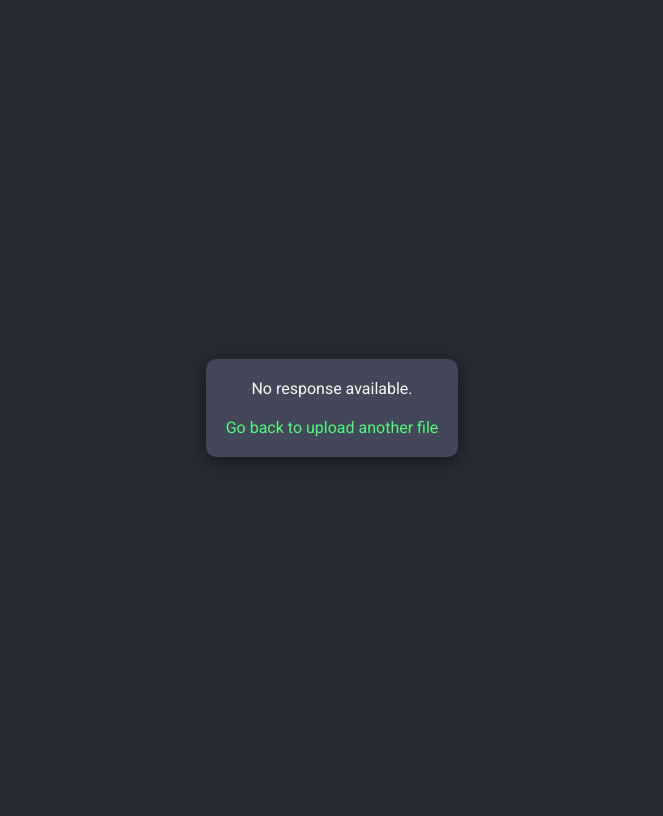
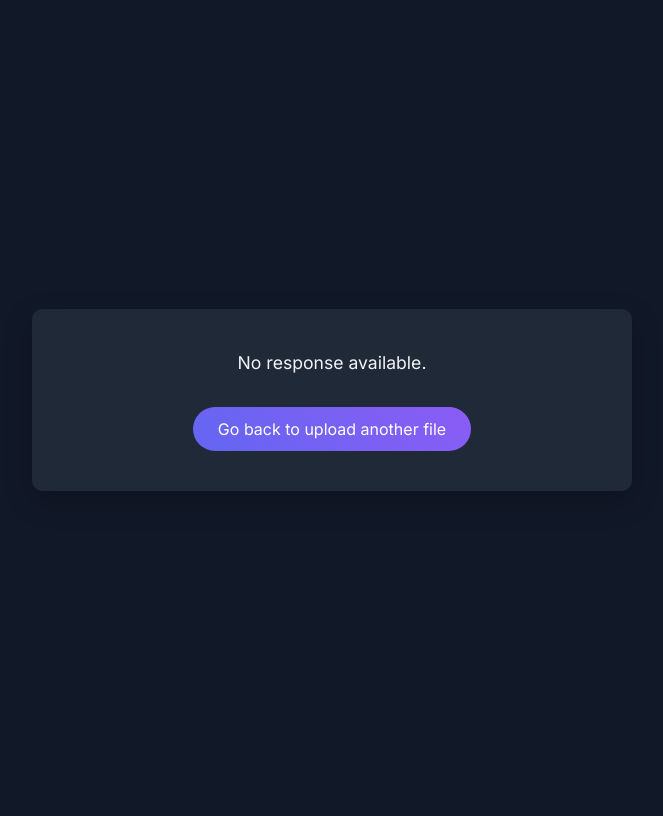
Before and after one commit to tanbaycu/tanbaycu-website, a Flask app: page /upload-result in a window 1280 px wide. Shown: the whole page, without its empty margins (308-971 px from the left). After the commit the page ends 491 px from the top, so only its background shows below. Run offline with Flask 3, Linux system fonts and the light colour scheme; parts of the project's set-up code (start-up, migrations or seed data) failed here and were passed over.

Commit message:
update form result

```diff
--- a/templates/upload_result.html
+++ b/templates/upload_result.html
@@ -4,48 +4,98 @@
     <meta charset="UTF-8" />
     <meta name="viewport" content="width=device-width, initial-scale=1.0" />
     <title>Upload Result - Tanbaycu</title>
-    <link
-      href="https://fonts.googleapis.com/css2?family=Roboto:wght@400;500&display=swap"
-      rel="stylesheet"
-    />
-    <link
-      rel="icon"
-      type="image/x-icon"
-      href="{{ url_for('static', filename='favicon.ico') }}"
-    />
+    <link href="https://fonts.googleapis.com/css2?family=Inter:wght@300;400;600&display=swap" rel="stylesheet" />
+    <link rel="icon" type="image/x-icon" href="{{ url_for('static', filename='favicon.ico') }}" />
     <style>
+      :root {
+        --primary-color: #6366f1;
+        --secondary-color: #8b5cf6;
+        --background-color: #111827;
+        --surface-color: #1f2937;
+        --text-color: #f3f4f6;
+        --text-muted: #9ca3af;
+      }
+
+      * {
+        margin: 0;
+        padding: 0;
+        box-sizing: border-box;
+      }
+
       body {
-        font-family: "Roboto", sans-serif;
-        background-color: #282a36;
-        color: #f8f8f2;
+        font-family: 'Inter', sans-serif;
+        background-color: var(--background-color);
+        color: var(--text-color);
         display: flex;
         justify-content: center;
         align-items: center;
         min-height: 100vh;
+        padding: 20px;
       }
+
       .container {
-        background-color: #44475a;
-        padding: 20px;
+        background-color: var(--surface-color);
+        padding: 40px;
         border-radius: 10px;
-        box-shadow: 0 4px 20px rgba(0, 0, 0, 0.5);
+        box-shadow: 0 10px 30px rgba(0, 0, 0, 0.2);
         max-width: 600px;
+        width: 100%;
         text-align: center;
+        transition: transform 0.3s ease, box-shadow 0.3s ease;
       }
+
+      .container:hover {
+        transform: translateY(-5px);
+        box-shadow: 0 15px 40px rgba(0, 0, 0, 0.3);
+      }
+
       .message {
-        margin-bottom: 20px;
+        margin-bottom: 30px;
+        font-size: 1.1rem;
+        line-height: 1.6;
       }
+
       a {
-        color: #50fa7b;
+        background: linear-gradient(45deg, var(--primary-color), var(--secondary-color));
+        color: #fff;
         text-decoration: none;
+        padding: 12px 25px;
+        border-radius: 25px;
+        font-size: 1rem;
+        font-weight: 500;
+        transition: transform 0.3s ease, box-shadow 0.3s ease;
+        display: inline-block;
+      }
+
+      a:hover {
+        transform: translateY(-2px);
+        box-shadow: 0 5px 15px rgba(99, 102, 241, 0.4);
+      }
+
+      @media (max-width: 480px) {
+        .container {
+          padding: 30px;
+        }
+
+        .message {
+          font-size: 1rem;
+        }
+
+        a {
+          font-size: 0.9rem;
+          padding: 10px 20px;
+        }
       }
     </style>
   </head>
   <body>
     <div class="container">
       <div class="message">
-        {% if response %} {{ response[0] | safe }}
-        <!-- Use | safe to render HTML -->
-        {% else %} No response available. {% endif %}
+        {% if response %}
+          {{ response[0] | safe }}
+        {% else %}
+          <p>No response available.</p>
+        {% endif %}
       </div>
       <a href="/upload_file">Go back to upload another file</a>
     </div>
```
